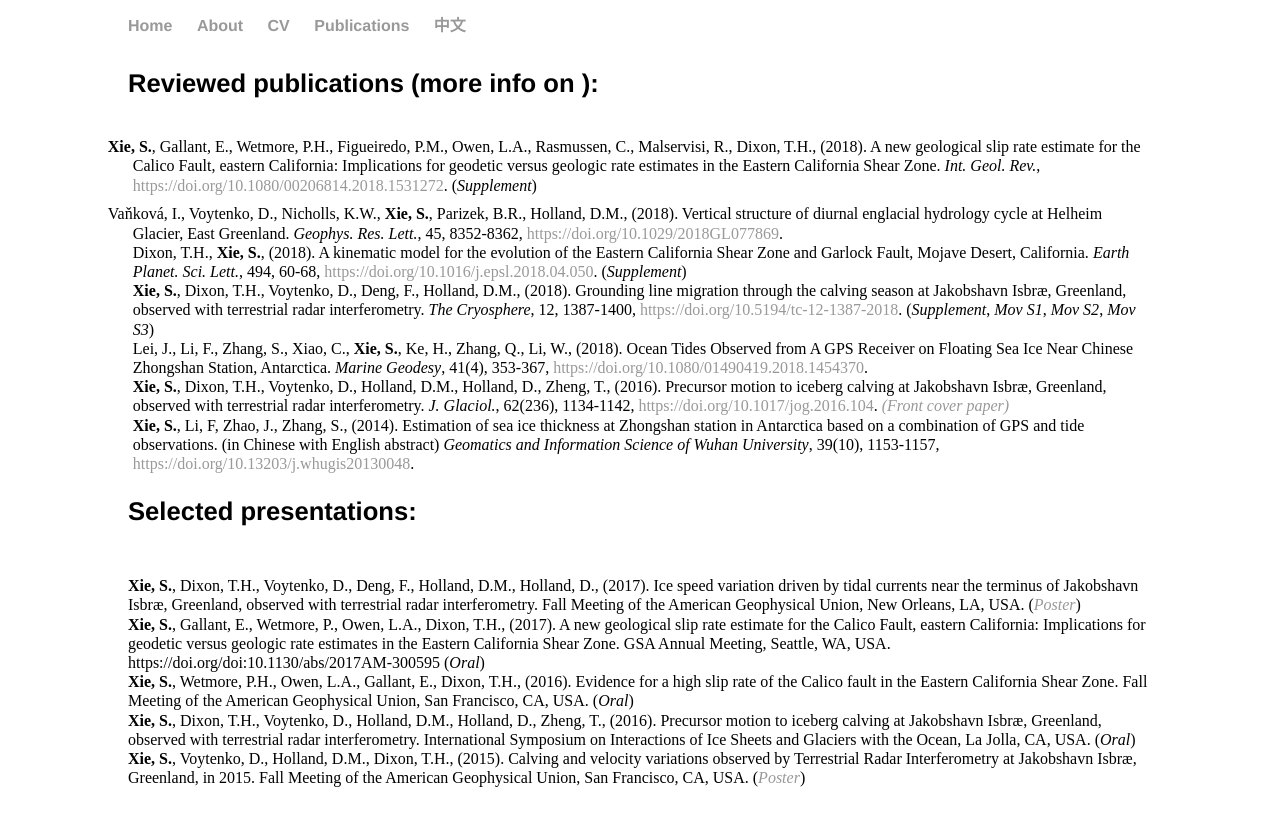
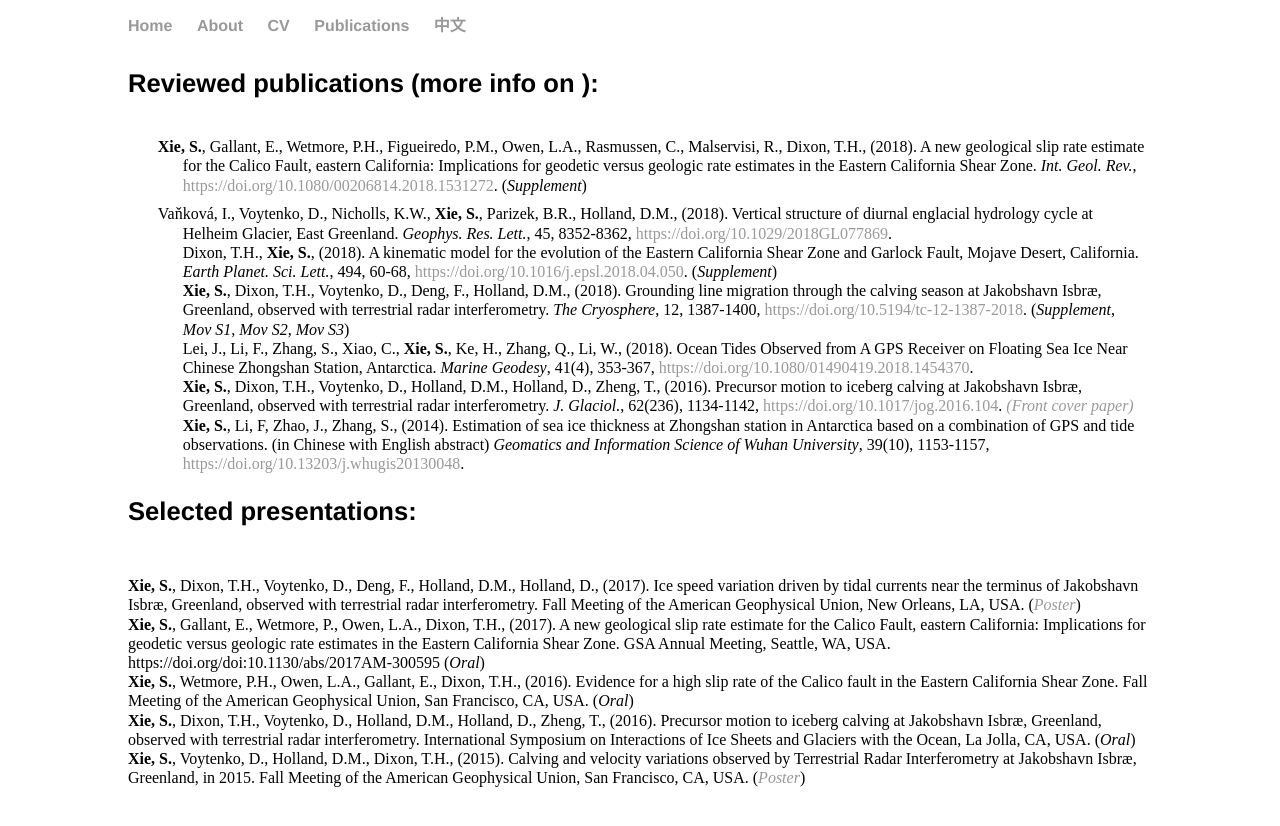
Before and after one commit to suruixie/suruixie.github.io, a Jekyll site: the page built from publications/index.html, in a window 1280 px wide. Shown: the top 826 px of the page. Built offline with Jekyll 4.4.1, drawn with Linux system fonts in a browser that asks for light colours; a style sheet for code colours, icons or effects is not loaded.

Commit message:
Update main.css

```diff
--- a/css/main.css
+++ b/css/main.css
@@ -37,7 +37,7 @@ p {
 
 .publist {
     text-indent: -25px;
-    margin-left: 50px;
+    padding-left: 50px;
     margin: 0.3em;
 }
 
```
